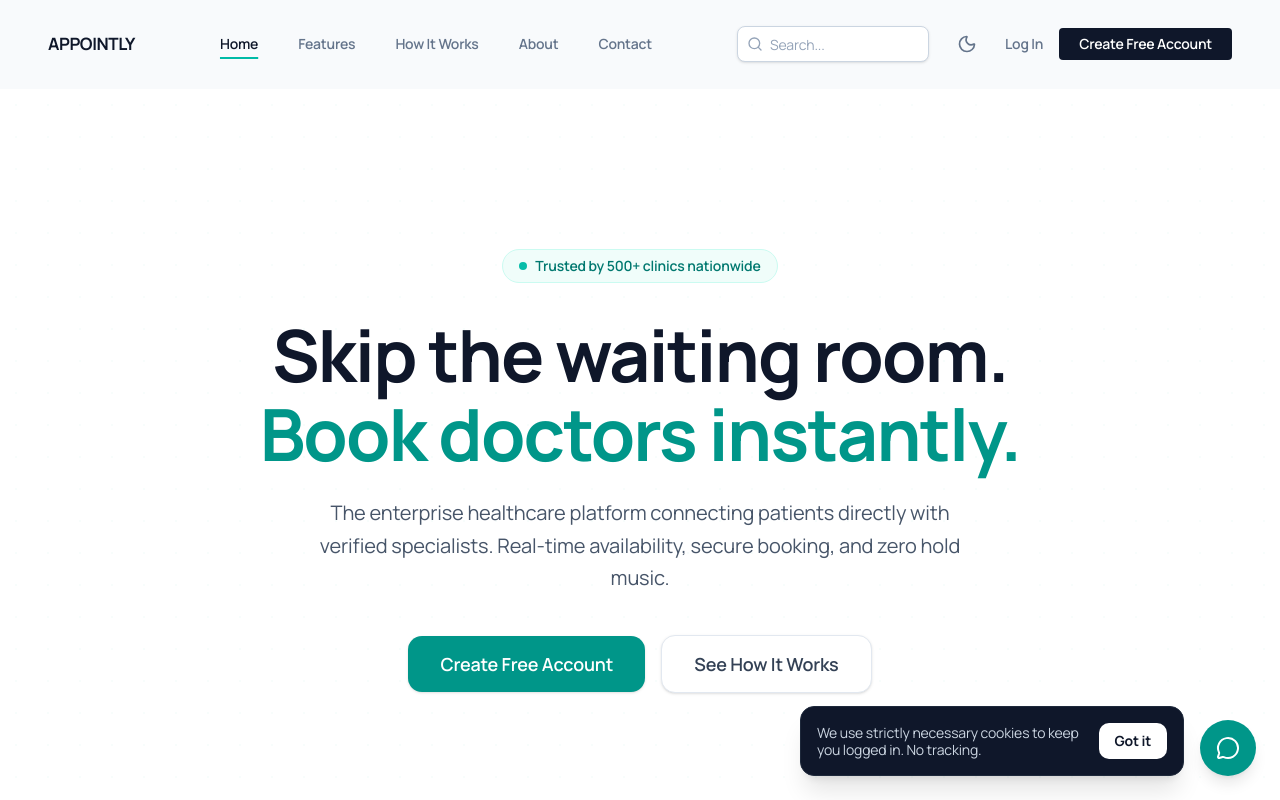
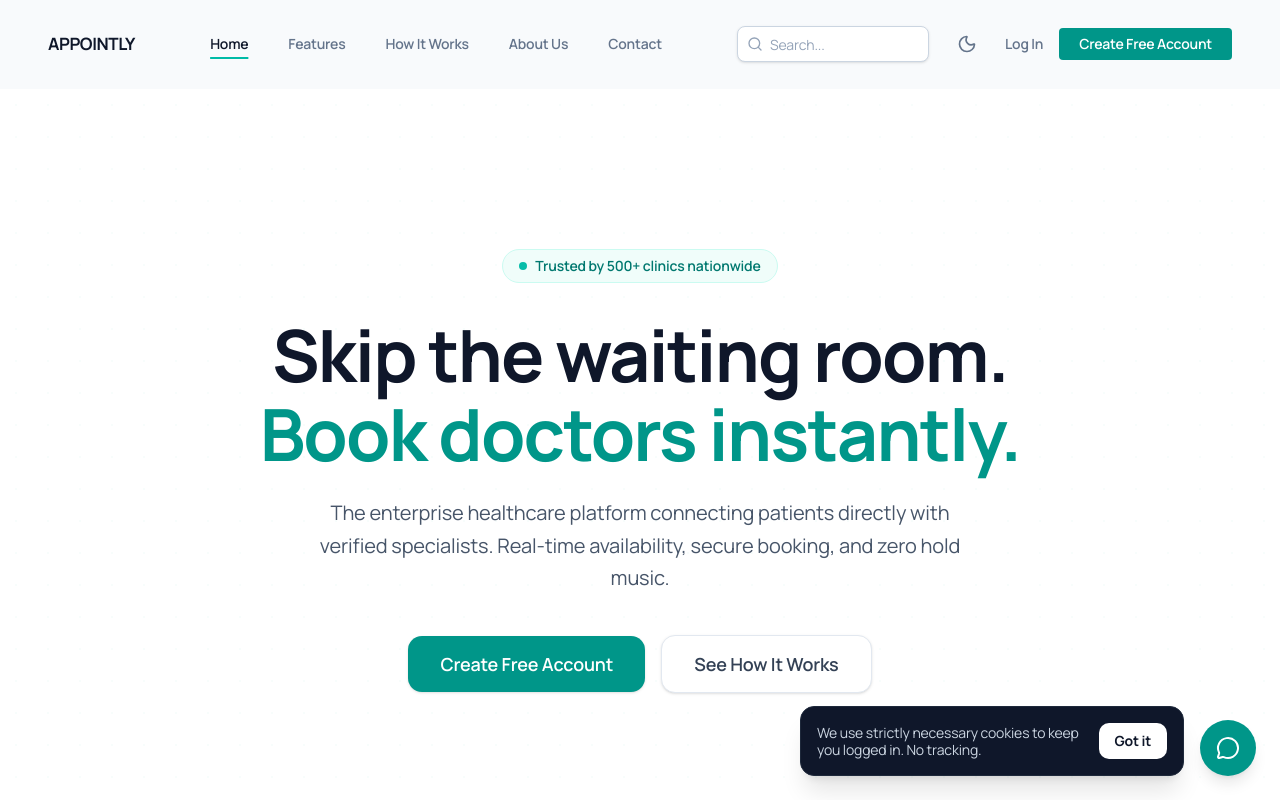
Before and after one commit to Sharathhhh22/Slot-Yourself, a Next.js app: page / in a window 1280 px wide. Shown: the top 800 px of the page. Built offline with nearby package versions, Linux system fonts and the light colour scheme.

Commit message:
fix: usability heuristics (CTA styling consistency, nav labeling)

```diff
--- a/src/components/layout/Navbar.tsx
+++ b/src/components/layout/Navbar.tsx
@@ -12,7 +12,7 @@ const navLinks = [
   { href: "/", label: "Home" },
   { href: "/features", label: "Features" },
   { href: "/how-it-works", label: "How It Works" },
-  { href: "/about", label: "About" },
+  { href: "/about", label: "About Us" },
   { href: "/contact", label: "Contact" },
 ]
 
@@ -124,7 +124,7 @@ export function Navbar() {
                 </Link>
                 <Link
                   href="/signup"
-                  className="inline-flex h-8 items-center justify-center rounded bg-slate-900 dark:bg-white px-5 nav-text text-sm tracking-wide text-white dark:text-slate-900 transition-opacity hover:opacity-90"
+                  className="inline-flex h-8 items-center justify-center rounded bg-teal-600 px-5 nav-text text-sm tracking-wide text-white transition-colors hover:bg-teal-700"
                 >
                   Create Free Account
                 </Link>
@@ -201,7 +201,7 @@ export function Navbar() {
                     </Link>
                     <Link
                       href="/signup"
-                      className="inline-flex items-center justify-center w-full h-12 rounded bg-slate-900 dark:bg-white text-[14px] font-medium tracking-wide text-white dark:text-slate-900"
+                      className="inline-flex items-center justify-center w-full h-12 rounded bg-teal-600 text-[14px] font-medium tracking-wide text-white transition-colors hover:bg-teal-700"
                     >
                       Create Free Account
                     </Link>
```
